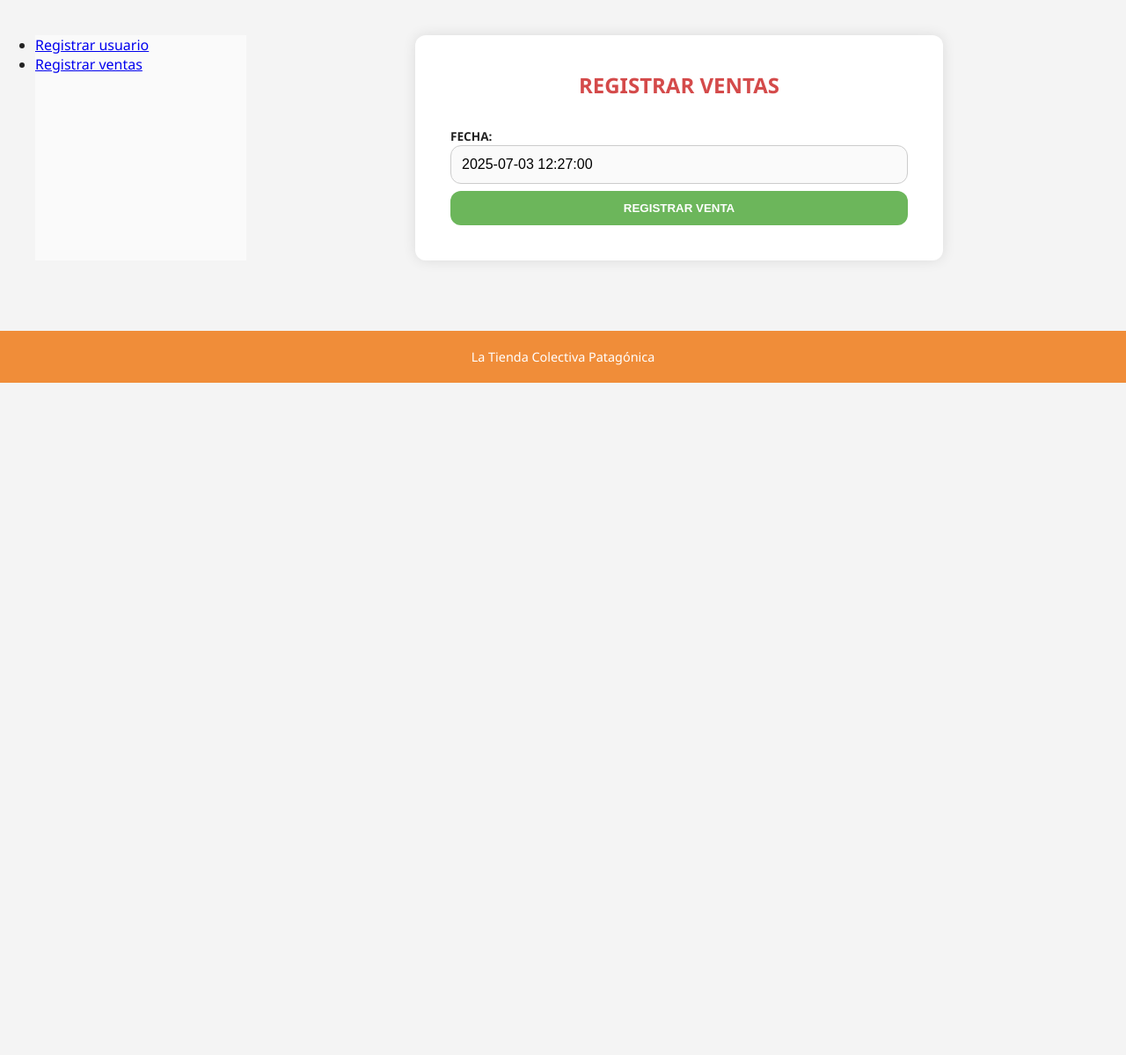
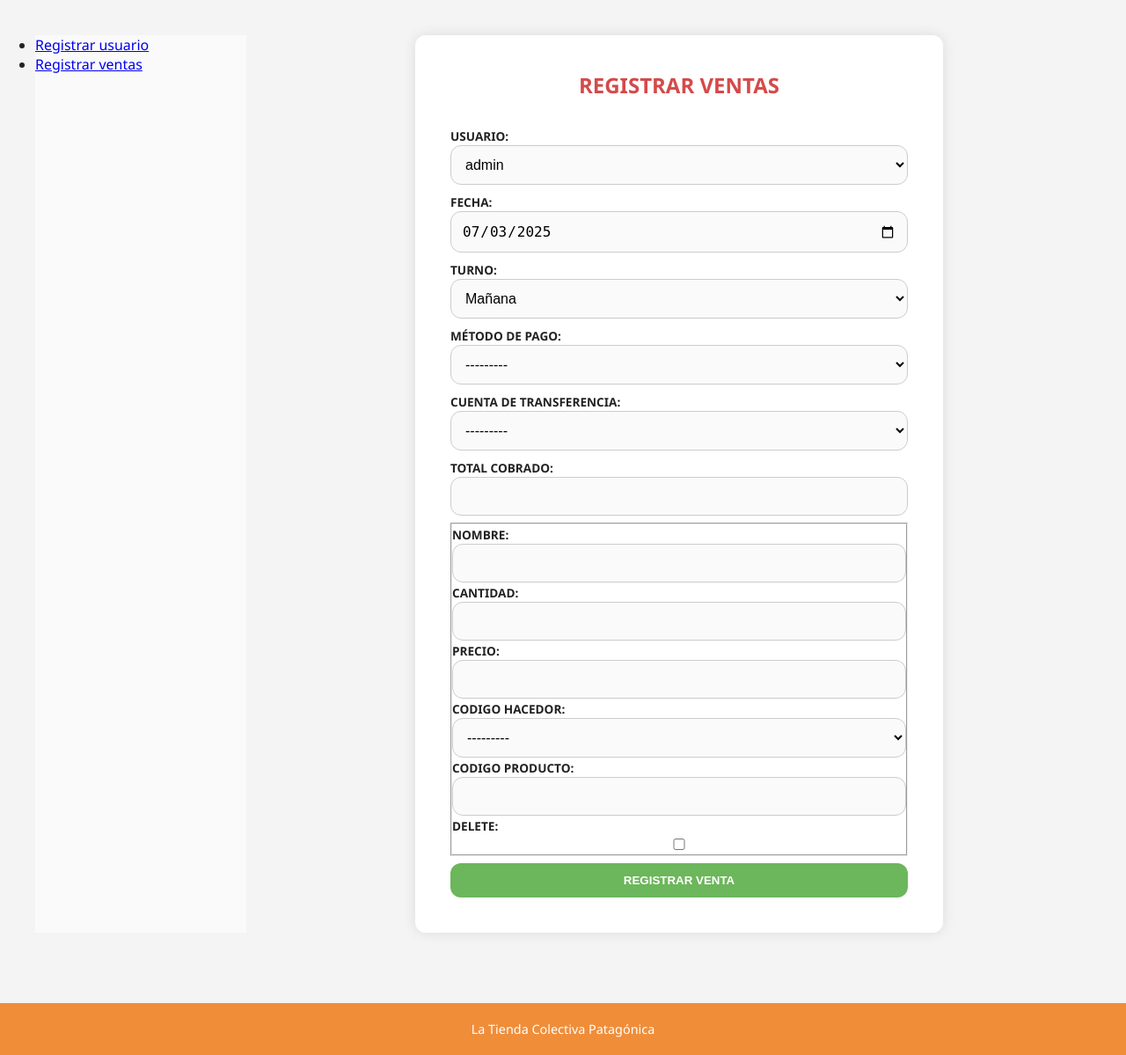
Before and after one commit to agustingomez1986/registro_ventas_django, a Django app: page /ventas/registro in a window 1280 px wide. Shown: the part 235-1434 px from the top of the page at 88% size. Before the commit the page ends 670 px from the top, so only its background shows below. Run offline with Django 5.2, Linux system fonts and the light colour scheme; a user stored in the database is signed in; data comes from the database, SQL or seed files in the repository.

Commit message:
Creado el form y formset de registrar ventas

```diff
--- a/registro_ventas/ventas/admin.py
+++ b/registro_ventas/ventas/admin.py
@@ -1,4 +1,4 @@
 from django.contrib import admin
-from .models import Venta, Producto, VentaItem
+from .models import Venta, VentaItem
 
-admin.site.register([Venta, Producto, VentaItem])
+admin.site.register([Venta, VentaItem])
--- a/registro_ventas/ventas/forms.py
+++ b/registro_ventas/ventas/forms.py
@@ -1,18 +1,40 @@
 from django import forms
-from .models import Venta
+from django.forms import inlineformset_factory
+from .models import Venta, VentaItem
 
 class VentaForm(forms.ModelForm):
     def __init__(self, *args, **kwargs):
-            self.request = kwargs.pop('request', None) # extrae 'request' del kwargs
-            super().__init__(*args, **kwargs)
+        self.request = kwargs.pop('request', None) # extrae 'request' del kwargs
+        super().__init__(*args, **kwargs)
 
-            if self.request and self.request.user.is_superuser:
-                # Si es superuser, mostrar el campo usuario
-                self.fields['usuario'] = forms.ModelChoiceField(
-                    queryset=Venta._meta.get_field('usuario').related_model.objects.all(),
-                    label='Usuario'
-                )
+        if self.request and self.request.user.is_superuser:
+            # Si es superuser, mostrar el campo usuario
+            self.fields['usuario'] = forms.ModelChoiceField(
+                queryset=Venta._meta.get_field('usuario').related_model.objects.all(),
+                label='Usuario',
+                initial=self.request.user,
+            )
+            self.fields = {'usuario': self.fields['usuario'], **self.fields}
 
     class Meta:
         model = Venta
-        fields = ['fecha']
+        fields = ['fecha', 'turno', 'metodo_pago', 'cuenta_transferencia', 'total_cobrado']
+        labels = {
+            'fecha': 'Fecha',
+            'turno': 'Turno',
+            'metodo_pago': 'Método de pago',
+            'cuenta_transferencia': 'Cuenta de transferencia',
+            'total_cobrado': 'Total cobrado'
+
+        }
+        widgets = {
+            'fecha': forms.DateInput(attrs={'type':'date'}),
+        }
+
+VentaItemFormSet = inlineformset_factory(
+    Venta,
+    VentaItem,
+    fields=['nombre', 'cantidad', 'precio', 'codigo_hacedor', 'codigo_producto'],
+    extra=1, # cuántos formularios vacíos mostrar
+    can_delete=True
+)
--- a/registro_ventas/ventas/models.py
+++ b/registro_ventas/ventas/models.py
@@ -7,11 +7,11 @@ CUENTA_TRANSFERENCIA_CHOICES = [
     ('Vero', 'Vero'),
 ]
 
-
-class Producto(models.Model):
-    nombre = models.CharField(max_length=100)
-    precio = models.DecimalField(max_digits=8, decimal_places=2)
-    codigo_hacedor = models.CharField(max_length=4)
+CODIGO_HACEDOR_CHOICES = [
+    ('Ilanto', 'IL'),
+    ('Aguaclara', 'AC'),
+    ('Desopeton', 'DS'),
+]
 
 class Venta(models.Model):
     METODO_PAGO_CHOICES = [
@@ -19,14 +19,23 @@ class Venta(models.Model):
         ('TR', 'Transferencia'),
     ]
 
+    TURNO_CHOICES = [
+        ('M', 'Mañana'),
+        ('T', 'Tarde'),
+    ]
+
     usuario = models.ForeignKey('usuarios.Usuarios', on_delete=models.CASCADE, related_name='ventas')
     fecha = models.DateTimeField(default=now)
+    turno = models.CharField(max_length=1, choices=TURNO_CHOICES, default='M')
     metodo_pago = models.CharField(max_length=2, choices=METODO_PAGO_CHOICES)
-    cuenta_transferencia = models.CharField(max_length=20, choices=CUENTA_TRANSFERENCIA_CHOICES, blank=True, null=True)
-    total = models.DecimalField(max_digits=8, decimal_places=2)
+    cuenta_transferencia = models.CharField(choices=CUENTA_TRANSFERENCIA_CHOICES, blank=True, null=True)
+    total_a_cobrar = models.DecimalField(max_digits=8, decimal_places=2)
+    total_cobrado = models.DecimalField(max_digits=8, decimal_places=2)
 
 class VentaItem(models.Model):
     venta = models.ForeignKey(Venta, on_delete=models.CASCADE, related_name='items')
-    producto = models.ForeignKey(Producto, on_delete=models.CASCADE)
+    nombre = models.CharField(max_length=100)
     cantidad = models.PositiveIntegerField()
-    precio_unitario = models.DecimalField(max_digits=8, decimal_places=2)
+    precio = models.DecimalField(max_digits=8, decimal_places=2)
+    codigo_hacedor = models.CharField(choices=CODIGO_HACEDOR_CHOICES)
+    codigo_producto = models.CharField(max_length=6)
--- a/registro_ventas/ventas/templates/ventas/registrar_venta.html
+++ b/registro_ventas/ventas/templates/ventas/registrar_venta.html
@@ -14,6 +14,14 @@
         <form method="post">
             {% csrf_token %}
             {{ form.as_p }}
+
+            {{ formset.management_form }}
+            {% for form in formset %}
+                <fieldset>
+                    {{ form.as_p }}
+                </fieldset>
+            {% endfor %}
+
             <button type="submit">Registrar venta</button>
         </form>
     </div>
--- a/registro_ventas/ventas/views.py
+++ b/registro_ventas/ventas/views.py
@@ -2,7 +2,7 @@ from django.shortcuts import render, redirect
 from django.http import HttpResponse
 from django.contrib import messages
 from django.contrib.auth.decorators import login_required
-from .forms import VentaForm
+from .forms import VentaForm, VentaItemFormSet
 
 def ventas(request):
     return HttpResponse('Ventas')
@@ -11,17 +11,27 @@ def ventas(request):
 def registrar_venta(request):
     if request.method == "POST":
         form = VentaForm(request.POST, request=request)
-        if form.is_valid():
+        formset = VentaItemFormSet(request.POST)
+
+        if form.is_valid() and formset.is_valid():
             venta = form.save(commit=False)
+            venta.total_a_cobrar = 0
+            venta.save()
 
-            if not request.user.is_superuser:
-                venta.usuario = request.user
+            items = formset.save(commit=False)
+            total_item = 0
+            for item in items:
+                item.venta = venta
+                total_item += item.cantidad * item.precio
+                item.save()
 
+            venta.total_a_cobrar = total_item
             venta.save()
 
             messages.success(request, 'Venta registrada exitosamente')
             return redirect('venta')
     else:
-        form = VentaForm()
+        form = VentaForm(request=request)
+        formset = VentaItemFormSet()
 
-    return render(request, 'ventas/registrar_venta.html', {'form':form})
+    return render(request, 'ventas/registrar_venta.html', {'form':form, 'formset':formset,})
```
Also changed, not shown: registro_ventas/ventas/migrations/0002_venta_turno_alter_venta_fecha.py (added), registro_ventas/ventas/migrations/0003_alter_venta_turno.py (added), registro_ventas/ventas/migrations/0004_remove_ventaitem_producto_and_more.py (added), registro_ventas/ventas/migrations/0005_alter_venta_cuenta_transferencia_and_more.py (added).
